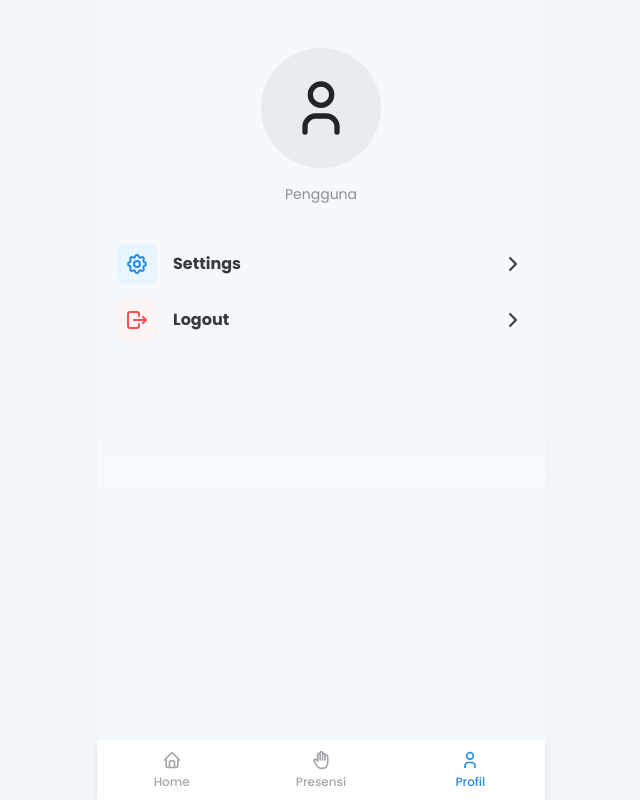
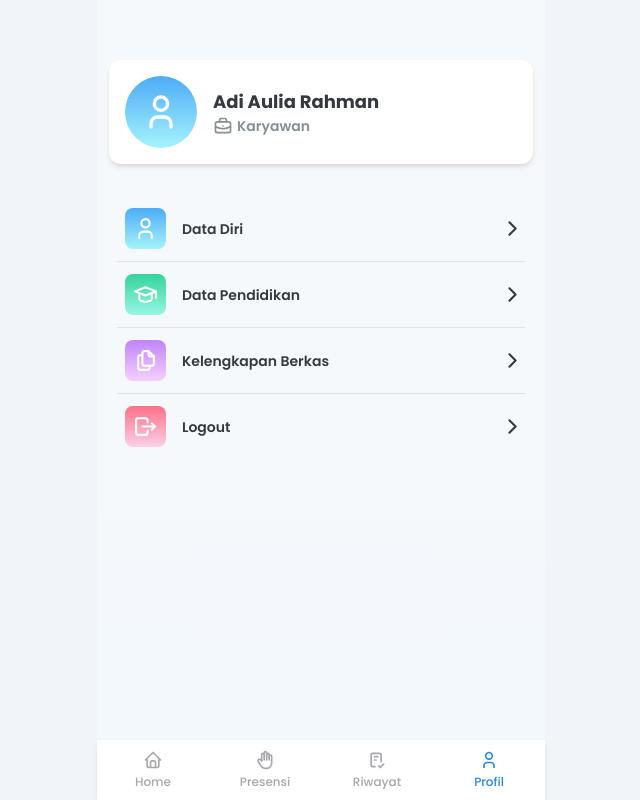
Before and after one commit to adiarhmn/react-kpi-frontend, a React (Vite) app: page /profile in a window 1280 px wide. Shown: the whole page, without its empty margins (319-959 px from the left). Built offline with nearby package versions, Linux system fonts and the light colour scheme; no server answers.

Commit message:
Profile Update UI

```diff
--- a/src/components/layout/HomeLayout.tsx
+++ b/src/components/layout/HomeLayout.tsx
@@ -1,4 +1,4 @@
-import { IconHome, IconUser, IconHandStop } from '@tabler/icons-react';
+import { IconHome, IconUser, IconHandStop, IconChecklist } from '@tabler/icons-react';
 import { Suspense } from 'react';
 import { Outlet } from 'react-router-dom';
 
@@ -15,6 +15,7 @@ export const HomeLayout: React.FC = () => {
         navigations={[
           { title: 'Home', href: '/', icon: IconHome },
           { title: 'Presensi', href: '/attendance', icon: IconHandStop },
+          { title: 'Riwayat', href: '/history', icon: IconChecklist },
           { title: 'Profil', href: '/profile', icon: IconUser },
         ]}
       />
--- a/src/components/navigation/MenuList/MenuList.tsx
+++ b/src/components/navigation/MenuList/MenuList.tsx
@@ -14,7 +14,7 @@ export const MenuItem: React.FC<Navigation> = ({ title, href, icon }) => {
     // Test
     <Link to={href}>
       <div className="cursor-pointer flex flex-col items-center justify-center">
-        <div className="bg-gradient-to-r from-blue-500 to-cyan-400 rounded-lg w-16 h-16 text-white shadow-md flex justify-center items-center">
+        <div className="bg-gradient-to-r from-blue-500 to-cyan-400 rounded-lg w-14 h-14 text-white shadow-md flex justify-center items-center">
           <Icon size={40} />
         </div>
         <h3 className="text-xs text-gray-700 mt-2 text-center px-1">{title}</h3>
@@ -31,7 +31,7 @@ export const MenuList: React.FC<Props> = ({ navigations }) => {
   const id = useId();
 
   return (
-    <div className="grid grid-cols-4 gap-4">
+    <div className="grid grid-cols-4 mx-2 gap-4">
       {navigations.map((nav, i) => (
         <MenuItem key={`${id}_${i}`} {...nav} />
       ))}
--- a/src/features/employee/pages/Profile.tsx
+++ b/src/features/employee/pages/Profile.tsx
@@ -1,4 +1,12 @@
-import { IconChevronRight, IconLogout, IconSettings, IconUser } from '@tabler/icons-react';
+import {
+  IconChevronRight,
+  IconLogout,
+  IconSettings,
+  IconUser,
+  IconBriefcase,
+  IconSchool,
+  IconFiles,
+} from '@tabler/icons-react';
 
 import { useAuth } from '@/features/auth';
 
@@ -7,36 +15,61 @@ export const Profile: React.FC = () => {
 
   return (
     <main className="py-12">
-      <section className="flex flex-col items-center justify-center">
-        <div className="bg-gray-200 text-gray-900 rounded-full p-7 mb-4">
-          <IconUser className="w-16 h-16" />
+      {/* Profile Picture */}
+      <section className="flex m-3 shadow-md rounded-xl gap-4 items-center p-4 bg-white">
+        <div className="bg-gradient-to-b from-blue-400 to-cyan-200 text-white rounded-full p-4">
+          <IconUser className="w-10 h-10" />
         </div>
-        <div className="font-bold text-lg">{creds?.name}</div>
-        <div className="text-sm text-gray-600">{getRoleText()}</div>
+        <div className="font-bold text-lg">
+          Adi Aulia Rahman
+          <div className="text-sm text-gray-600 flex gap-1 items-center">
+            <IconBriefcase size={20} /> <span className="font-semibold">Karyawan</span>
+          </div>
+        </div>
       </section>
 
-      <section className="w-full mt-8 px-5">
-        <button className="bg-transparent text-left flex w-full items-center py-2">
-          <div className="bg-blue-50 text-blue-600 rounded-lg p-2">
-            <IconSettings className="w-6 h-6" />
+      {/* Detail or Sensitive Information about User */}
+      <section className="w-full mt-8 px-5 flex flex-col divide-y divide-gray-300">
+
+        {/* Data Diri */}
+        <button className="bg-transparent text-left flex w-full items-center py-3 hover:bg-gray-100 ps-2">
+          <div className="bg-gradient-to-b from-blue-400 to-cyan-200 text-white rounded-lg p-2">
+            <IconUser size={25} />
           </div>
-          <div className="font-bold px-4 flex-grow">Settings</div>
-          <div className="rounded-lg">
-            <IconChevronRight className="w-6 h-6" />
+          <div className="font-semibold px-4 flex-grow text-sm">Data Diri</div>
+            <IconChevronRight size={25} />
+        </button>
+
+
+        {/* Data Pendidikan */}
+        <button className="bg-transparent text-left flex w-full items-center py-3 hover:bg-gray-100 ps-2">
+          <div className="bg-gradient-to-b from-emerald-400 to-teal-200 text-white rounded-lg p-2">
+            <IconSchool size={25} />
           </div>
+          <div className="font-semibold px-4 flex-grow text-sm">Data Pendidikan</div>
+            <IconChevronRight size={25} />
         </button>
-        <button
-          onClick={() => logout()}
-          className="bg-transparent text-left flex w-full items-center py-2"
-        >
-          <div className="bg-red-50 text-red-600 rounded-lg p-2">
-            <IconLogout className="w-6 h-6" />
+
+
+        {/* Data Berkas */}
+        <button className="bg-transparent text-left flex w-full items-center py-3 hover:bg-gray-100 ps-2">
+          <div className="bg-gradient-to-b from-purple-400 to-fuchsia-200 text-white rounded-lg p-2">
+            <IconFiles size={25} />
           </div>
-          <div className="font-bold px-4 flex-grow">Logout</div>
-          <div className="rounded-lg">
-            <IconChevronRight className="w-6 h-6" />
+          <div className="font-semibold px-4 flex-grow text-sm">Kelengkapan Berkas</div>
+            <IconChevronRight size={25} />
+        </button>
+
+
+        {/* Data Berkas */}
+        <button onClick={() => logout()} className="bg-transparent text-left flex w-full items-center py-3 hover:bg-gray-100 ps-2">
+          <div className="bg-gradient-to-b from-rose-400 to-pink-200 text-white rounded-lg p-2">
+            <IconLogout size={25} />
           </div>
+          <div className="font-semibold px-4 flex-grow text-sm">Logout</div>
+            <IconChevronRight size={25} />
         </button>
+
       </section>
     </main>
   );
--- a/src/features/misc/pages/Home.tsx
+++ b/src/features/misc/pages/Home.tsx
@@ -1,14 +1,14 @@
 import {
-  IconArticle,
-  IconCalendarStats,
-  IconListCheck,
+  IconHandStop,
   IconCalendar,
   IconReportMoney,
+  IconFileTime,
+  IconNews,
+  IconFingerprint,
 } from '@tabler/icons-react';
 import { Link } from 'react-router-dom';
-
 import { MenuList } from '@/components/navigation';
-import { Authorization, useAuth } from '@/features/auth';
+import { Indicator } from '@mantine/core';
 
 export const Home: React.FC = () => {
   // const { creds, getRoleText } = useAuth();
@@ -17,7 +17,7 @@ export const Home: React.FC = () => {
     <main>
       <section className="bg-gradient-to-b from-blue-500 to-cyan-400 w-full rounded-b-xl px-5 pt-8 pb-20 relative">
         <div className="text-white font-black text-xl">Adi Aulia Rahman</div>
-        <div className="text-sm font-semibold text-white">Pengguna</div>
+        <div className="text-sm font-semibold text-white">Karyawan</div>
 
         <div className="absolute right-5 top-5">
           <img src="/images/kpi-logo.png" alt="" className="w-14" />
@@ -28,9 +28,11 @@ export const Home: React.FC = () => {
         <div className="text-xs ps-1 pb-2">Rekap absensi bulan ini</div>
         <div className="w-full grid grid-cols-3 divide-x divide-gray-300 pb-2">
           <Link to="/sale/add" className="px-4 flex flex-col items-center justify-center">
-            <div className="p-2 bg-green-100 text-green-600 rounded-xl font-bold w-10 h-10 text-center">
-              23
-            </div>
+            <Indicator inline size={16} label={23} color='green'>
+              <div className="p-2 bg-green-100 text-green-600 rounded-xl font-bold w-10 h-10 text-center">
+                <IconHandStop></IconHandStop>
+              </div>
+            </Indicator>
             <div className="text-xs mt-1">Hadir</div>
           </Link>
           <Link to="/purchase/add" className="px-4 flex flex-col items-center justify-center">
@@ -54,7 +56,12 @@ export const Home: React.FC = () => {
             {
               title: 'Kehadiran',
               href: '/development',
-              icon: IconArticle,
+              icon: IconFingerprint,
+            },
+            {
+              title: 'Izin',
+              href: '/development',
+              icon: IconFileTime,
             },
             {
               title: 'Schedule',
@@ -66,6 +73,11 @@ export const Home: React.FC = () => {
               href: '/development',
               icon: IconReportMoney,
             },
+            {
+              title: 'Berita',
+              href: '/development',
+              icon: IconNews,
+            },
           ]}
         />
       </section>
--- a/src/routes/AppRoutes.tsx
+++ b/src/routes/AppRoutes.tsx
@@ -17,7 +17,7 @@ export const AppRoutes: React.FC = () => {
         <Route element={<HomeLayout />}>
           <Route index element={<Home />} />
           <Route path="attendance" element={<Attendance />} />
-          <Route path="attendances" element={<Attendances />} />
+          <Route path="history" element={<Attendances />} />
           <Route path="profile" element={<Profile />} />
         </Route>
       </Route>
@@ -25,6 +25,7 @@ export const AppRoutes: React.FC = () => {
       <Route path="/" element={<AuthLayout />}>
         <Route path="login" element={<Login />} />
       </Route>
+      <Route path="development" element={<Development />}></Route>
     </Routes>
   );
 };
```
